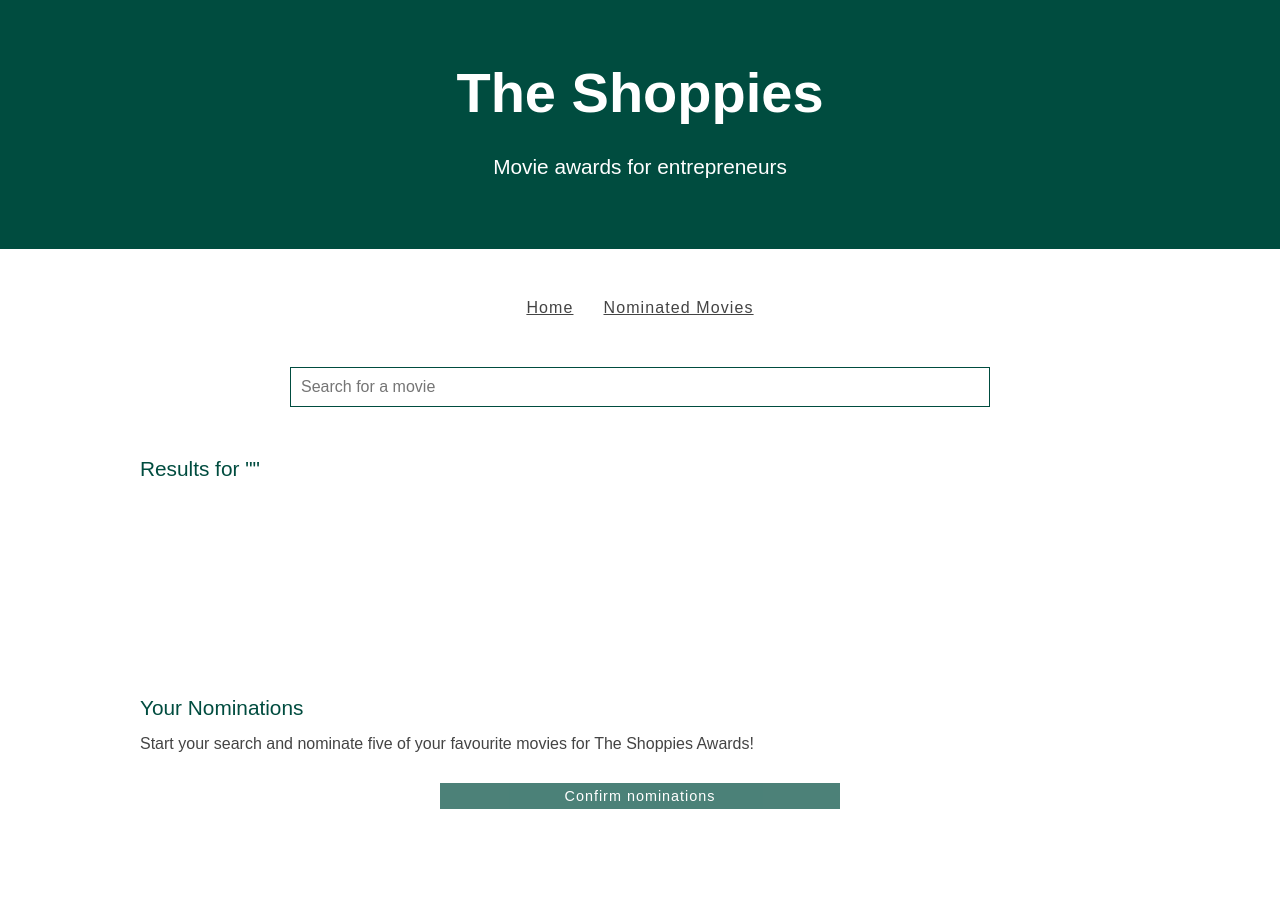
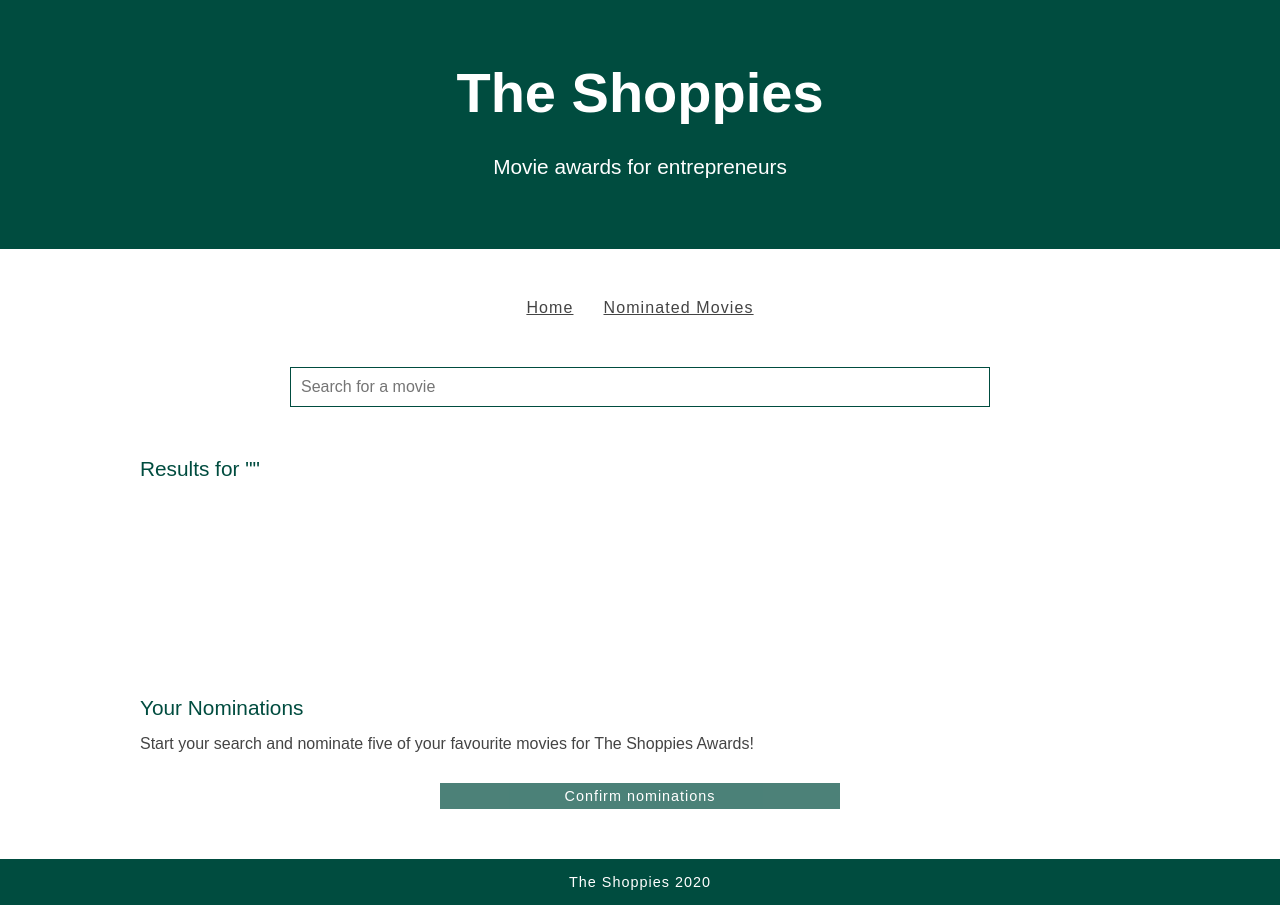
Before and after one commit to csmordido/theShoppies, a React (Create React App) app: page / in a window 1280 px wide. Before the commit the page ends 859 px from the top, so only its background shows below. Built offline with nearby package versions, Linux system fonts and the light colour scheme.

Commit message:
added footer

```diff
--- a/src/App.jsx
+++ b/src/App.jsx
@@ -4,6 +4,7 @@ import Results from './components/Results';
 import NominationsList from './components/NominationsList';
 import UserNominations from './components/UserNominations';
 import Modal from './components/Modal';
+import Footer from './components/Footer';
 import {
   HashRouter as Router,
   Route,
@@ -57,6 +58,7 @@ const App = () => {
           : null
         }
       </main>
+      <Footer />
     </div>
   )
 }
--- /dev/null
+++ b/src/components/Footer.jsx
@@ -0,0 +1,14 @@
+import React from 'react';
+import '../styles/footer.css';
+
+const Footer = () => {
+  const year = new Date().getFullYear();
+
+  return (
+    <footer className='footer'>
+      <p>The Shoppies {year}</p>
+    </footer>
+  )
+}
+
+export default Footer;
--- a/src/components/NominationsList.jsx
+++ b/src/components/NominationsList.jsx
@@ -21,7 +21,7 @@ const NominationsList = ({ nominationsList }) => {
   const nominations = displayNominations();
 
   return (
-    <section className='wrapper'>
+    <section className='wrapper nomsList'>
       <h2>Nominated Movies</h2>
       <ul className='results userNoms'>
         {nominations}
--- /dev/null
+++ b/src/styles/footer.css
@@ -0,0 +1,8 @@
+.footer {
+  color: white;
+  background-color: var(--color-green);
+  text-align: center;
+  padding: 15px;
+  font-size: 0.9rem;
+  letter-spacing: 1px;
+}
--- a/src/styles/usernominations.css
+++ b/src/styles/usernominations.css
@@ -25,6 +25,11 @@
   display: block;
 }
 
+.nomsList {
+  min-height: 56vh;
+  padding-bottom: 50px;
+}
+
 p.nomsListYear {
   margin-bottom: 0;
 }
```
